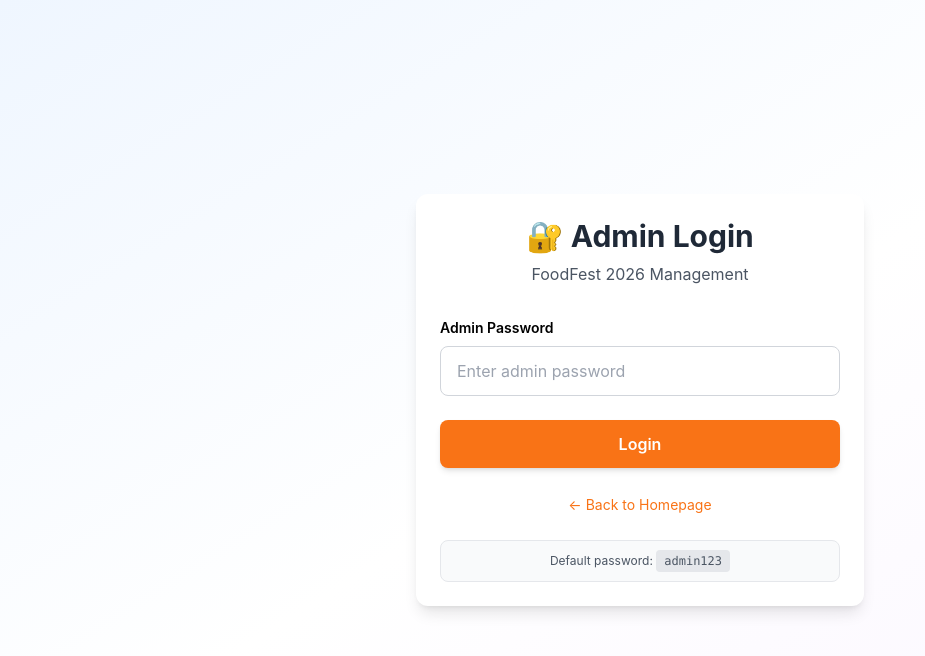
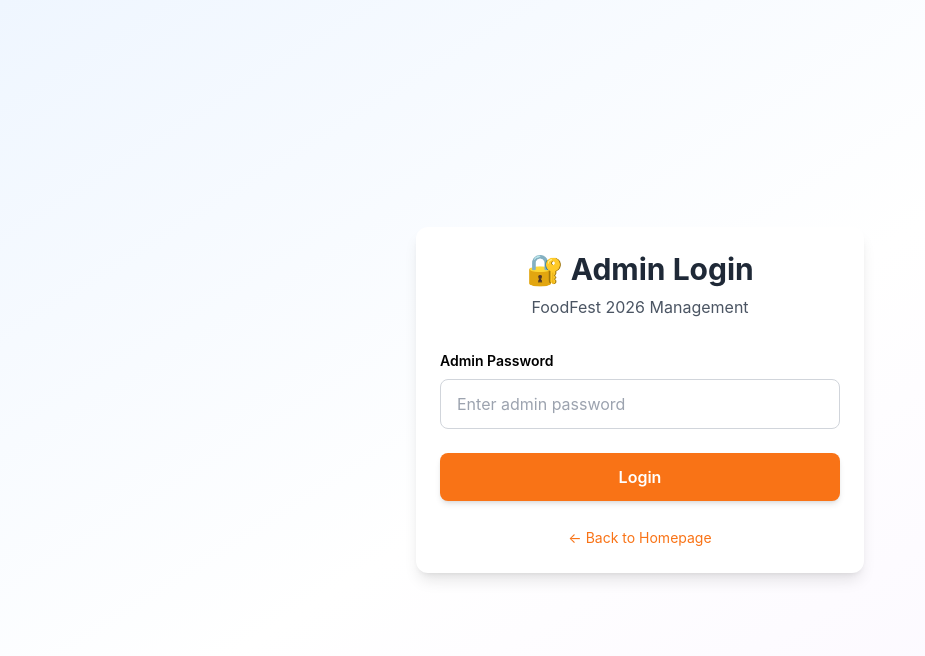
Before and after one commit to satyaranjan2005/foodfest, a Next.js app: page /admin in a window 1280 px wide. Shown: the top 656 px of the page, without its empty margins (0-925 px from the left). Built offline with nearby package versions, Linux system fonts and the light colour scheme.

Commit message:
again fixed ui issues

```diff
--- a/app/admin/page.js
+++ b/app/admin/page.js
@@ -89,12 +89,6 @@ export default function AdminLogin() {
             ← Back to Homepage
           </Link>
         </div>
-
-        <div className="mt-6 bg-gray-50 border border-gray-200 rounded-lg p-3">
-          <p className="text-xs text-gray-600 text-center">
-            Default password: <code className="bg-gray-200 px-2 py-1 rounded">admin123</code>
-          </p>
-        </div>
       </div>
     </div>
   );
```
